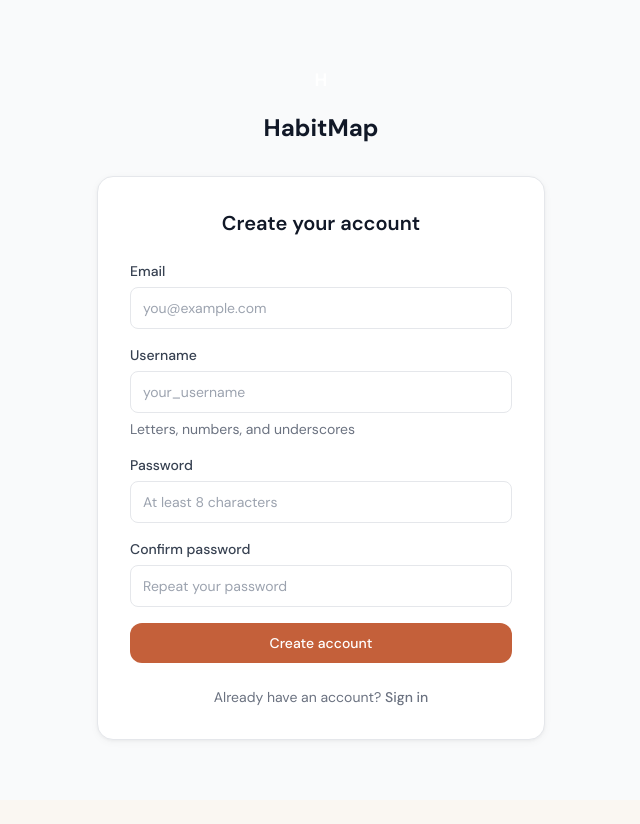
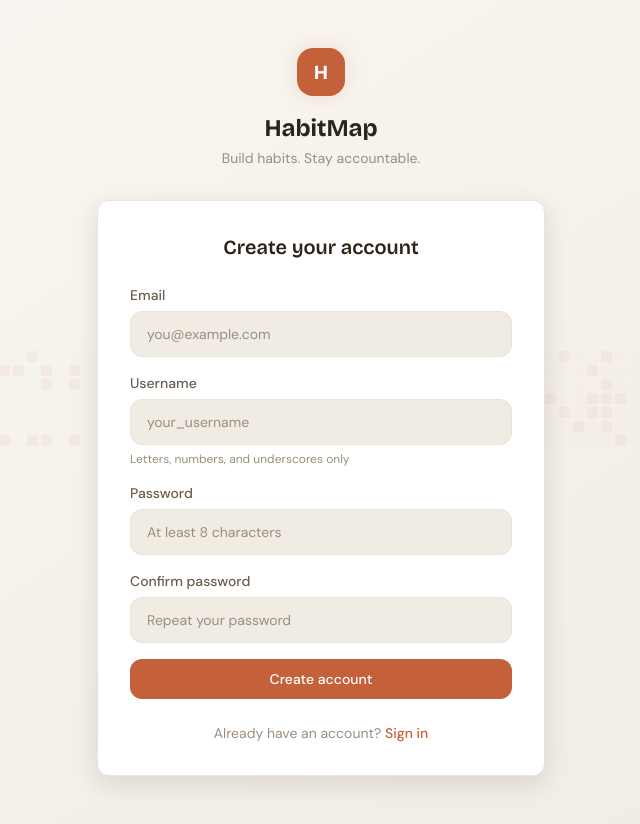
Before and after one commit to Klinx-rdlr/habit-nexus, a Next.js app in the folder frontend/: page /register in a window 1280 px wide. Shown: the whole page, without its empty margins (319-959 px from the left). Before the commit the page ends 800 px from the top, so only its background shows below. Built offline with nearby package versions, Linux system fonts and the light colour scheme; no server answers.

Commit message:
update(frontend): UI Changes part 5

```diff
--- a/frontend/src/app/(auth)/layout.tsx
+++ b/frontend/src/app/(auth)/layout.tsx
@@ -1,20 +1,72 @@
-export default function AuthLayout({
-  children,
-}: {
-  children: React.ReactNode;
-}) {
+import type { ReactNode } from 'react';
+
+/** Deterministic pseudo-random fill for the decorative heatmap background */
+function isCellFilled(col: number, row: number): boolean {
+  const n = ((col * 2654435761) ^ (row * 1234567891)) >>> 0;
+  return n % 100 < 32;
+}
+
+function HeatmapDecoration() {
+  const COLS = 58;
+  const ROWS = 7;
+  const SIZE = 11;
+  const GAP = 3;
+  const STEP = SIZE + GAP;
+
   return (
-    <div className="flex min-h-screen items-center justify-center bg-surface-50 px-4 dark:bg-surface-950">
-      <div className="w-full max-w-md">
+    <div
+      className="pointer-events-none fixed inset-0 flex items-center justify-center overflow-hidden"
+      aria-hidden="true"
+    >
+      <svg
+        width={COLS * STEP}
+        height={ROWS * STEP}
+        className="opacity-[0.055]"
+      >
+        {Array.from({ length: COLS }, (_, c) =>
+          Array.from({ length: ROWS }, (_, r) => {
+            const filled = isCellFilled(c, r);
+            return (
+              <rect
+                key={`${c}-${r}`}
+                x={c * STEP}
+                y={r * STEP}
+                width={SIZE}
+                height={SIZE}
+                rx={2}
+                style={{
+                  fill: filled ? 'var(--hm-accent)' : 'var(--hm-surface)',
+                }}
+              />
+            );
+          }),
+        )}
+      </svg>
+    </div>
+  );
+}
+
+export default function AuthLayout({ children }: { children: ReactNode }) {
+  return (
+    <div className="relative flex min-h-screen flex-col items-center justify-center bg-gradient-to-br from-hm-bg to-hm-bg-sunken px-4 py-12">
+      <HeatmapDecoration />
+
+      <div className="relative z-10 w-full max-w-md">
+        {/* Logo + wordmark */}
         <div className="mb-8 text-center">
-          <div className="mx-auto mb-3 flex h-10 w-10 items-center justify-center rounded-xl bg-brand-600">
-            <span className="text-lg font-bold text-white">H</span>
+          <div className="mx-auto mb-4 flex h-12 w-12 items-center justify-center rounded-2xl bg-hm-accent shadow-hm-glow">
+            <span className="font-display text-xl font-bold text-white">H</span>
           </div>
-          <h1 className="text-2xl font-bold text-surface-900 dark:text-surface-100">
+          <h1 className="font-display text-2xl font-bold text-hm-text-primary">
             HabitMap
           </h1>
+          <p className="mt-1 text-sm text-hm-text-tertiary">
+            Build habits. Stay accountable.
+          </p>
         </div>
-        <div className="rounded-2xl border border-surface-200 bg-surface-0 p-8 shadow-card dark:border-surface-800 dark:bg-surface-900">
+
+        {/* Card */}
+        <div className="rounded-card border border-hm-surface bg-hm-bg-elevated p-8 shadow-hm-lg">
           {children}
         </div>
       </div>
--- a/frontend/src/app/(auth)/login/page.tsx
+++ b/frontend/src/app/(auth)/login/page.tsx
@@ -18,14 +18,11 @@ export default function LoginPage() {
     e.preventDefault();
     setError('');
     setIsLoading(true);
-
     try {
       await login(email, password);
     } catch (err) {
       if (err instanceof AxiosError) {
-        setError(
-          err.response?.data?.message || 'Invalid email or password',
-        );
+        setError(err.response?.data?.message || 'Invalid email or password');
       } else {
         setError('Something went wrong. Please try again.');
       }
@@ -36,12 +33,12 @@ export default function LoginPage() {
 
   return (
     <>
-      <h2 className="mb-6 text-center text-xl font-semibold text-surface-900 dark:text-surface-100">
+      <h2 className="mb-6 text-center font-display text-xl font-semibold text-hm-text-primary">
         Welcome back
       </h2>
 
       {error && (
-        <div className="mb-4 rounded-lg border border-red-200 bg-red-50 px-4 py-3 text-sm text-red-700 dark:border-red-800 dark:bg-red-950 dark:text-red-300">
+        <div className="mb-5 rounded-card border border-hm-danger-subtle bg-hm-danger-subtle px-4 py-3 text-sm text-hm-danger">
           {error}
         </div>
       )}
@@ -65,16 +62,20 @@ export default function LoginPage() {
           required
           autoComplete="current-password"
         />
-        <Button type="submit" isLoading={isLoading} className="w-full">
+        <Button
+          type="submit"
+          isLoading={isLoading}
+          className="mt-2 w-full hover:scale-[1.02] active:scale-100 transition-all"
+        >
           Sign in
         </Button>
       </form>
 
-      <p className="mt-6 text-center text-sm text-surface-500">
+      <p className="mt-6 text-center text-sm text-hm-text-tertiary">
         Don&apos;t have an account?{' '}
         <Link
           href="/register"
-          className="font-medium text-brand-600 hover:text-brand-700 dark:text-brand-400 dark:hover:text-brand-300"
+          className="font-medium text-hm-accent transition-colors hover:text-hm-accent-hover"
         >
           Create one
         </Link>
--- a/frontend/src/app/(auth)/register/page.tsx
+++ b/frontend/src/app/(auth)/register/page.tsx
@@ -36,7 +36,7 @@ export default function RegisterPage() {
 
     if (!password) next.password = 'Password is required';
     else if (password.length < 8)
-      next.password = 'Password must be at least 8 characters';
+      next.password = 'Must be at least 8 characters';
 
     if (password !== confirmPassword)
       next.confirmPassword = 'Passwords do not match';
@@ -71,12 +71,12 @@ export default function RegisterPage() {
 
   return (
     <>
-      <h2 className="mb-6 text-center text-xl font-semibold text-surface-900 dark:text-surface-100">
+      <h2 className="mb-6 text-center font-display text-xl font-semibold text-hm-text-primary">
         Create your account
       </h2>
 
       {serverError && (
-        <div className="mb-4 rounded-lg border border-red-200 bg-red-50 px-4 py-3 text-sm text-red-700 dark:border-red-800 dark:bg-red-950 dark:text-red-300">
+        <div className="mb-5 rounded-card border border-hm-danger-subtle bg-hm-danger-subtle px-4 py-3 text-sm text-hm-danger">
           {serverError}
         </div>
       )}
@@ -98,7 +98,7 @@ export default function RegisterPage() {
           value={username}
           onChange={(e) => setUsername(e.target.value)}
           error={errors.username}
-          helperText="Letters, numbers, and underscores"
+          helperText="Letters, numbers, and underscores only"
           required
           autoComplete="username"
         />
@@ -122,16 +122,20 @@ export default function RegisterPage() {
           required
           autoComplete="new-password"
         />
-        <Button type="submit" isLoading={isLoading} className="w-full">
+        <Button
+          type="submit"
+          isLoading={isLoading}
+          className="mt-2 w-full hover:scale-[1.02] active:scale-100 transition-all"
+        >
           Create account
         </Button>
       </form>
 
-      <p className="mt-6 text-center text-sm text-surface-500">
+      <p className="mt-6 text-center text-sm text-hm-text-tertiary">
         Already have an account?{' '}
         <Link
           href="/login"
-          className="font-medium text-brand-600 hover:text-brand-700 dark:text-brand-400 dark:hover:text-brand-300"
+          className="font-medium text-hm-accent transition-colors hover:text-hm-accent-hover"
         >
           Sign in
         </Link>
--- a/frontend/src/components/ui/Input.tsx
+++ b/frontend/src/components/ui/Input.tsx
@@ -17,7 +17,7 @@ export const Input = forwardRef<HTMLInputElement, InputProps>(
         {label && (
           <label
             htmlFor={inputId}
-            className="block text-sm font-medium text-surface-700 dark:text-surface-300"
+            className="block text-sm font-medium text-hm-text-secondary"
           >
             {label}
           </label>
@@ -26,23 +26,25 @@ export const Input = forwardRef<HTMLInputElement, InputProps>(
           ref={ref}
           id={inputId}
           className={`
-            block w-full rounded-lg border px-3 py-2.5 text-sm
-            transition-colors placeholder:text-surface-400
-            focus:outline-none focus:ring-2 focus:ring-offset-1
-            dark:focus:ring-offset-surface-900
+            block w-full rounded-card border bg-hm-bg-sunken px-4 py-3 text-sm
+            text-hm-text-primary placeholder:text-hm-text-tertiary
+            transition-colors
+            focus:outline-none focus:ring-2
+            disabled:cursor-not-allowed disabled:opacity-60
             ${
               error
-                ? 'border-red-300 focus:border-red-500 focus:ring-red-500 dark:border-red-700'
-                : 'border-surface-200 focus:border-brand-500 focus:ring-brand-500 dark:border-surface-700 dark:bg-surface-800 dark:text-surface-100'
+                ? 'border-hm-danger focus:border-hm-danger focus:ring-hm-danger'
+                : 'border-hm-surface focus:border-hm-accent focus:ring-hm-accent'
             }
-            disabled:cursor-not-allowed disabled:opacity-60 disabled:bg-surface-50 dark:disabled:bg-surface-800/50
             ${className}
           `}
           {...props}
         />
-        {error && <p className="text-sm text-red-600 dark:text-red-400">{error}</p>}
+        {error && (
+          <p className="text-xs font-medium text-hm-danger">{error}</p>
+        )}
         {helperText && !error && (
-          <p className="text-sm text-surface-500">{helperText}</p>
+          <p className="text-xs text-hm-text-tertiary">{helperText}</p>
         )}
       </div>
     );
```
